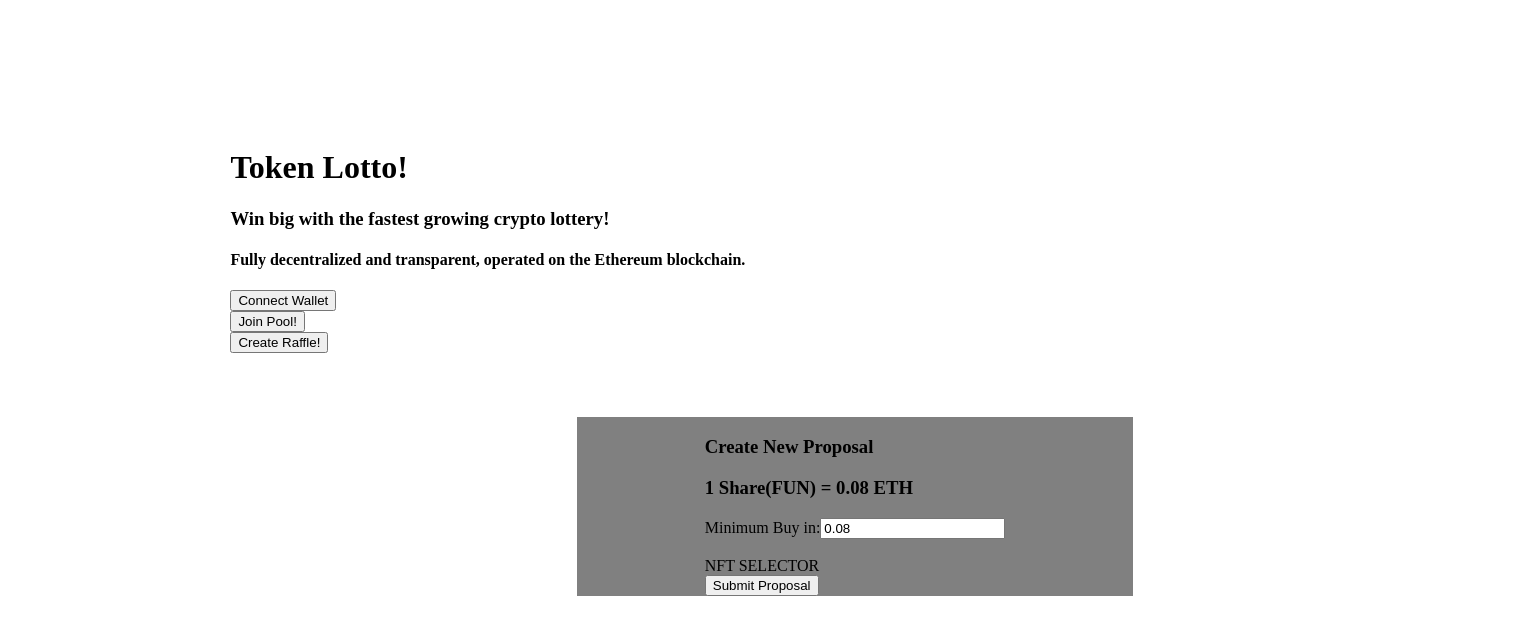
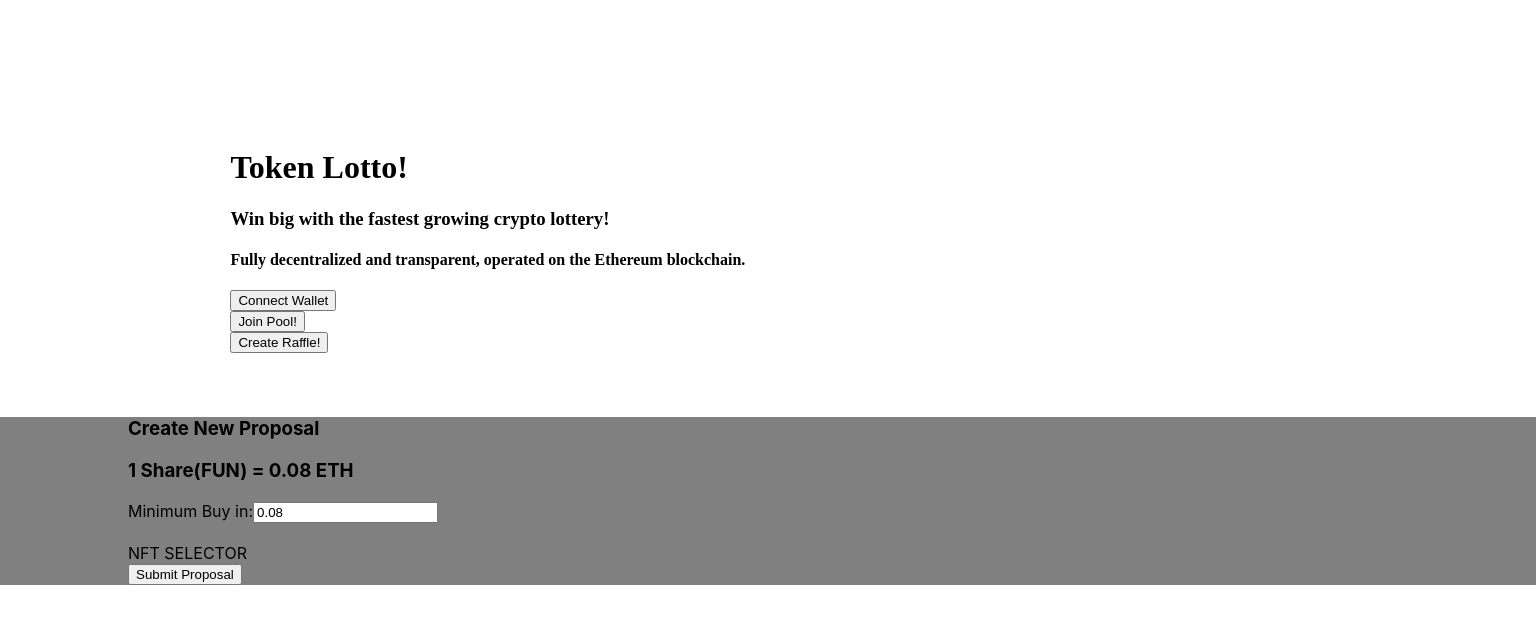
Before and after one commit to rottaj/RaffleHouse, a React (Create React App) app in the folder frontend/: page / in a window 1280 px wide. Both pictures are taken after a click on the button "Create Raffle!". Shown: the top 634 px of the page, 1536 px wide, since content can reach past the window. Built offline with nearby package versions, Linux system fonts and the light colour scheme.

Commit message:
working on contract creation, web3 calls

```diff
--- /dev/null
+++ b/frontend/src/Components/NFT.tsx
@@ -0,0 +1,15 @@
+import React from 'react';
+
+interface Props {
+    token: any;
+}
+
+export default class NFT extends React.Component<Props> {
+    render() {
+        return (
+            <div >
+                <img src={this.props.token}></img>
+            </div>
+        )
+    }
+}
--- a/frontend/src/Components/NFTSelector.tsx
+++ b/frontend/src/Components/NFTSelector.tsx
@@ -1,22 +1,32 @@
 import React from 'react';
 import { ethers } from 'ethers';
 import { _abi, address} from '../interfaces/Eyescream_Interface'; // FOR TESTING
-
+import NFT from '../Components/NFT';
 
 interface Props {
-    tokens: Array<Object>;
+    tokens: Array<any>;
 }
 
 declare let window:any;
 export default class NFTSelector extends React.Component <Props>{
 
+    state = {
+        selectedToken: {}
+    }
+
+    handleClick = (e: any) => {
+        console.log(e)
+        this.setState({
+            selectedToken: e
+        })
+    }
+
     render() {
         return (
-            <div>
-                {console.log('PROPS', this.props)}
+            <div className="NFT-Selector-Main">
                 NFT SELECTOR
                 {/*this.state.tokens.map(token => {this.getMetaData(token)})*/}
-                {this.props.tokens.map(imageSrc => {return (<img src={String(imageSrc)}></img>)})}
+                {this.props.tokens.map(token => {return (<div onClick={() => this.handleClick(token)}><NFT token={String(token.image)}></NFT></div>)})}
             </div>
         )
     }
--- a/frontend/src/Components/Raffle.tsx
+++ b/frontend/src/Components/Raffle.tsx
@@ -12,6 +12,7 @@ export default class Raffle extends React.Component<Props> {
     render() {
         return (
             <div>
+                <img></img>
             </div>
         )
     }
--- a/frontend/src/Components/RaffleCreator.css
+++ b/frontend/src/Components/RaffleCreator.css
@@ -1,9 +1,12 @@
 .CreateRaffleForm-Main {
-    margin-left: 33%;
+    height: 1000%;
+    width: 100%;
 }
 
 .PopUp-Form {
-    position: fixed;
+    /*position: fixed; */
+    height: 100%;
+    width: 100%;
     margin-top: 5%;
     padding-left: 10%;
     padding-right: 10%;
--- a/frontend/src/Components/RaffleCreator.tsx
+++ b/frontend/src/Components/RaffleCreator.tsx
@@ -19,7 +19,7 @@ interface Props {
 declare let window: any;
 export default class RaffleCreator extends React.Component <Props>{
     state = {
-        tokenImages: []
+        tokens: []
     }
 
     fetchNFTs = async () => {
@@ -65,8 +65,9 @@ export default class RaffleCreator extends React.Component <Props>{
                     console.log(token.contractAddress)
                     let metaData = await contract.tokenURI(parseInt(token.tokenID))
                     fetch(metaData).then(res => {return res.json()}).then(data => {
+                        token['image'] = data.image
                         this.setState({
-                            tokenImages: [...this.state.tokenImages, data.image]
+                            tokens: [...this.state.tokens, token]
                         })
                     })
                 }
@@ -100,7 +101,7 @@ export default class RaffleCreator extends React.Component <Props>{
                         <input className="RaffleForm-Minimum-Buyin" defaultValue="0.08"></input>
                         <br></br>
                         <br></br>
-                        <NFTSelector tokens={this.state.tokenImages}/>
+                        <NFTSelector tokens={this.state.tokens}/>
                         <button>Submit Proposal</button>
                     </form>
                 </div>
--- a/frontend/src/Containers/Home.css
+++ b/frontend/src/Containers/Home.css
@@ -1,3 +1,10 @@
+
+.main-container {
+    position: relative;
+    height: 100%;
+    width: 100%;
+}
+
 .home-title-container {
     padding-top: 10%;
     padding-left: 18%;
--- a/frontend/src/Containers/Home.tsx
+++ b/frontend/src/Containers/Home.tsx
@@ -4,11 +4,8 @@ import { Link } from 'react-router-dom';
 import EnterApp from "../Components/EnterApp";
 import RaffleCreator from "../Components/RaffleCreator"
 
-function onClickPool() {
 
-}
 
-declare let window: any;
 export default class Home extends React.Component {
 
     state = {
@@ -35,8 +32,9 @@ export default class Home extends React.Component {
                     <div>
                         <button onClick={this.handleRaffleForm}>Create Raffle!</button>
                     </div>
-                    <RaffleCreator isOpen={this.state.RaffleFormOpen}/>
+
                 </div>
+                <RaffleCreator isOpen={this.state.RaffleFormOpen}/>
             </div>
         )
     }
```
Also changed, not shown: frontend/src/Components/NFTSelector.css (added, +11 -0 lines), frontend/src/Components/NFT.css (added).
